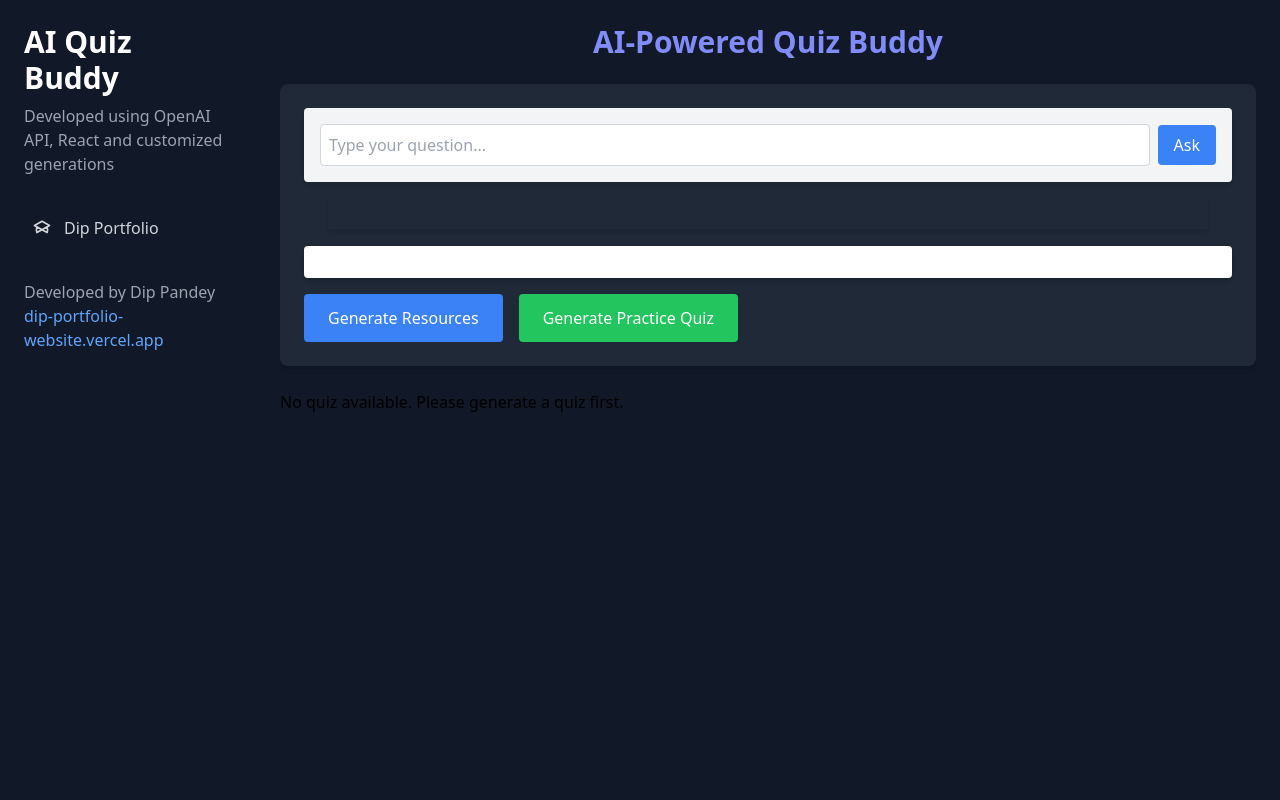
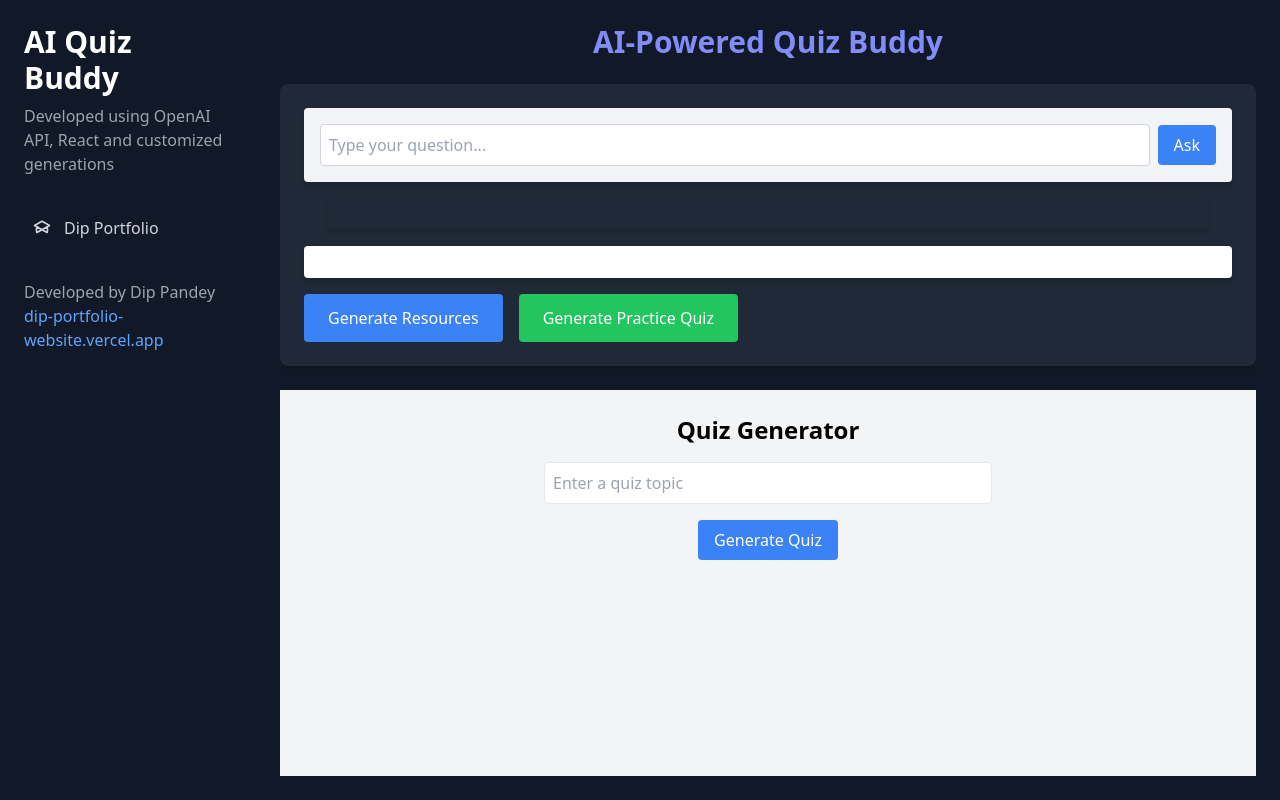
Before and after one commit to DipPandey/my-study-buddy, a Next.js app: page / in a window 1280 px wide. Built offline with nearby package versions, Linux system fonts and the light colour scheme.

Commit message:
pushing the quiz generator

```diff
--- a/src/components/Quiz.js
+++ b/src/components/Quiz.js
@@ -1,36 +1,81 @@
 import { useState } from 'react';
 
-export default function Quiz({ quizQuestions }) {
+export default function Quiz() {
+    const [topic, setTopic] = useState('');
+    const [quizQuestions, setQuizQuestions] = useState([]);
     const [selectedAnswers, setSelectedAnswers] = useState({});
     const [showResults, setShowResults] = useState(false);
+    const [error, setError] = useState(null);
+
+    const generateQuiz = async () => {
+        setShowResults(false); // Reset the quiz results when generating a new quiz
+        setSelectedAnswers({});
+        setQuizQuestions([]);
+        try {
+            const response = await fetch('/api/generate-quiz', {
+                method: 'POST',
+                headers: {
+                    'Content-Type': 'application/json',
+                },
+                body: JSON.stringify({ topic }),
+            });
+
+            const data = await response.json();
+
+            if (response.ok) {
+                setQuizQuestions(data.questions);
+                setError(null);
+            } else {
+                setError(data.error);
+            }
+        } catch (error) {
+            console.error('Error fetching quiz:', error);
+            setError('Failed to fetch quiz. Please try again later.');
+        }
+    };
 
     const handleAnswerSelect = (questionIndex, selectedOption) => {
-        setSelectedAnswers({
-            ...selectedAnswers,
+        setSelectedAnswers(prev => ({
+            ...prev,
             [questionIndex]: selectedOption,
-        });
+        }));
     };
 
-    const handleSubmitQuiz = () => {
+    const handleSubmit = () => {
         setShowResults(true);
     };
 
-    if (!quizQuestions || quizQuestions.length === 0) {
-        return <div>No quiz available. Please generate a quiz first.</div>;
-    }
+    return (
+        <div className="p-6 bg-gray-100 min-h-screen flex flex-col items-center">
+            <h1 className="text-2xl font-bold mb-4">Quiz Generator</h1>
+            <input
+                type="text"
+                value={topic}
+                onChange={(e) => setTopic(e.target.value)}
+                placeholder="Enter a quiz topic"
+                className="p-2 border rounded mb-4 w-full max-w-md"
+            />
+            <button
+                onClick={generateQuiz}
+                className="bg-blue-500 text-white px-4 py-2 rounded hover:bg-blue-600 transition"
+            >
+                Generate Quiz
+            </button>
 
-    return (
-        <div className="quiz-container">
-            <h2 className="quiz-title">Your Quiz</h2>
-            <ul className="quiz-questions">
+            {error && <p className="text-red-500 mt-4">{error}</p>}
+
+            {quizQuestions.length > 0 && (
+                <div className="mt-6 w-full max-w-2xl">
+                    <h2 className="text-xl font-semibold mb-4">Quiz on "{topic}"</h2>
+                    <ul className="space-y-6">
                         {quizQuestions.map((question, index) => (
-                    <li key={index} className="quiz-question">
-                        <p>{question.question}</p>
-                        <ul className="quiz-options">
+                            <li key={index} className="bg-white p-4 rounded shadow">
+                                <p className="font-medium">{question.question}</p>
+                                <ul className="mt-2 space-y-2">
                                     {question.options.map((option, idx) => (
                                         <li key={idx}>
                                             <button
-                                        className={`quiz-option ${selectedAnswers[index] === option ? 'selected' : ''
+                                                className={`w-full text-left p-2 border rounded hover:bg-gray-100 transition ${selectedAnswers[index] === option ? 'bg-blue-100 border-blue-500' : ''
                                                     }`}
                                                 onClick={() => handleAnswerSelect(index, option)}
                                             >
@@ -42,28 +87,39 @@ export default function Quiz({ quizQuestions }) {
                             </li>
                         ))}
                     </ul>
-            <button onClick={handleSubmitQuiz} className="submit-button">
+
+                    <button
+                        onClick={handleSubmit}
+                        className="mt-6 bg-green-500 text-white px-4 py-2 rounded hover:bg-green-600 transition"
+                    >
                         Submit Quiz
                     </button>
+
                     {showResults && (
-                <div className="quiz-results">
-                    <h3>Results</h3>
+                        <div className="mt-6 bg-gray-50 p-6 rounded shadow-lg">
+                            <h3 className="text-xl font-semibold mb-4 text-gray-700">Results</h3>
                             {quizQuestions.map((question, index) => (
-                        <div key={index}>
-                            <p>{question.question}</p>
-                            <p>Your Answer: {selectedAnswers[index]}</p>
+                                <div key={index} className="mb-6">
+                                    <p className="font-medium text-lg">{question.question}</p>
+                                    <div className="mt-2 p-4 border rounded bg-white">
                                         <p>
-                                Correct Answer: <strong>{question.correctAnswer}</strong>
+                                            <span className="font-semibold">Your Answer:</span> {selectedAnswers[index]}
+                                        </p>
+                                        <p>
+                                            <span className="font-semibold">Correct Answer:</span> <span className="text-green-600">{question.correctAnswer}</span>
                                         </p>
                                         {selectedAnswers[index] === question.correctAnswer ? (
-                                <p className="correct">Correct!</p>
+                                            <p className="mt-2 text-green-600 font-semibold">Correct! ??</p>
                                         ) : (
-                                <p className="incorrect">Incorrect</p>
+                                            <p className="mt-2 text-red-600 font-semibold">Incorrect ??</p>
                                         )}
+                                    </div>
                                 </div>
                             ))}
                         </div>
                     )}
                 </div>
+            )}
+        </div>
     );
 }
```
Lines whose indentation alone changed are shown as unchanged.
